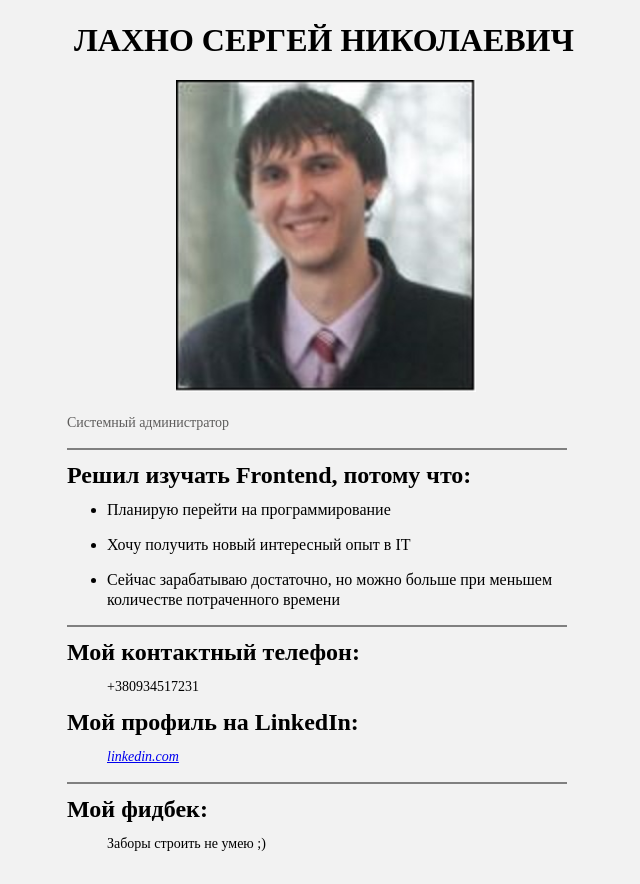
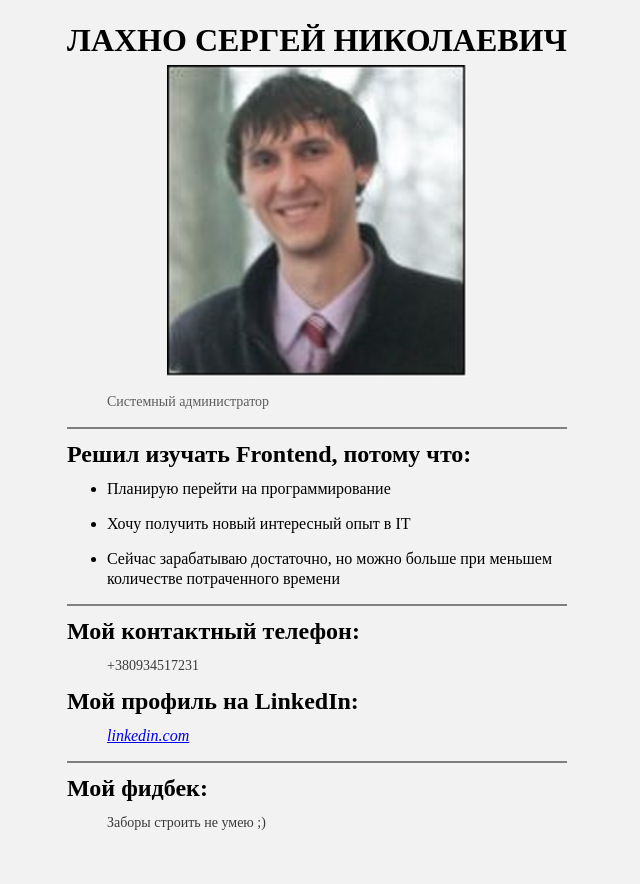
Before and after one commit to inelmarwetrust/inelmarwetrust.github.io, a plain HTML site: page homework1/index.html in a window 1280 px wide. Shown: the whole page, without its empty margins (323-963 px from the left). After the commit the page ends 863 px from the top, so only its background shows below. Drawn offline with Linux system fonts and the light colour scheme.

Commit message:
fixed <p> errors, changed styles

```diff
--- a/homework1/css/style.css
+++ b/homework1/css/style.css
@@ -1,38 +1,48 @@
 * {
-    margin: 15px 0px 15px 0px;
+  margin: 15px 0px 15px 0px;
+  /* Разрешается ли так указывать отступы? Применять на "*" и на ".wrapper" (см. следующий пункт) */
 }
+
+.wrapper {
+  border-top: 0px; /* Убирает полосу сверху, применяемую на все div */
+  font-family: "Myriad Pro";
+  line-height: 20px;
+  margin: 0 auto;
+  width: 500px;
+}
+
 body {
-    line-height: 20px;
     background-color: #f2f2f2;
-    width: 500px;
-    margin: 0 auto;
-    font-family: "Myriad Pro";
 }
+
 h1 {
-    width: 600px;
     color: black;
-    margin-left: 7px;
+    text-align: center;
 }
+
 div {
     border-top: solid gray;
     border-width: 2px;
 }
+
 img {
-    margin-left: 15%;
-    margin-bottom: 0px;
+    display: block;
+    margin: 0 auto;
     width: 300px;
 }
 
 .profession {
     color: #5e5d5c;
-    margin-left: 0;
+    /*margin-left: 0;*/
 }
+
 p {
     font-size: 14px;
-    color: 3a3a3a;
+    color: #3a3a3a;
     margin-left: 40px;
 }
 
-ul {
-    -webkit-padding-start: 40px;
+a {
+  margin-left: 40px;
+  font-style: italic;
 }
--- a/homework1/index.html
+++ b/homework1/index.html
@@ -6,8 +6,9 @@
     <link rel="stylesheet" type="text/css" href="css/style.css">
 </head>
 <body>
+    <div class="wrapper">
         <h1>ЛАХНО СЕРГЕЙ НИКОЛАЕВИЧ</h1>
-        <p><img src="img/photo.jpg" title="Лахно С.Н."></p>
+        <img src="img/photo.jpg" title="Лахно С.Н." alt="Фото Лахно С.Н.">
         <p class="profession">Системный администратор</p>
             <div>
                 <h2>Решил изучать Frontend, потому что:</h2>
@@ -21,10 +22,12 @@
                 <h2>Мой контактный телефон:</h2>
                     <p>+380934517231</p>
                 <h2>Мой профиль на LinkedIn:</h2>
-                    <p><a href="https://ua.linkedin.com/in/sergeylakhno" title="LinkedIn Profile" target="_blank"><em>linkedin.com</em></a></p>
+                    <a href="https://ua.linkedin.com/in/sergeylakhno" title="LinkedIn Profile" target="_blank">linkedin.com</a>
             </div>
             <div>
                 <h2>Мой фидбек:</h2>
                 <p>Заборы строить не умею ;)</p>
             </div>
-    </html>
+    </div>
+</body>
+</html>
```
